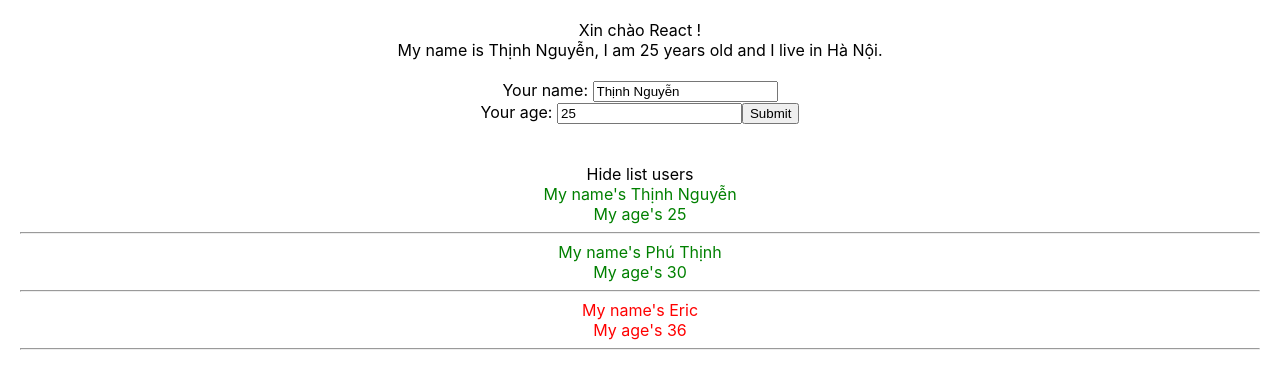
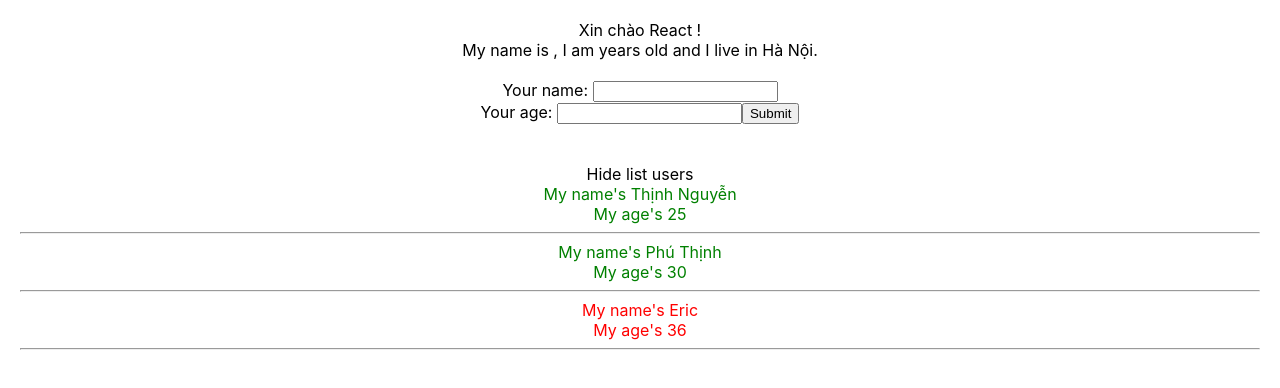
Before and after one commit to Putigol/ReactJS-Tutorial, a React (Create React App) app in the folder base-react-redux/: page / in a window 1280 px wide. Shown: the top 388 px of the page. Built offline with nearby package versions, Linux system fonts and the light colour scheme.

Commit message:
Function as Props

```diff
--- a/base-react-redux/src/components/DisplayInfo.js
+++ b/base-react-redux/src/components/DisplayInfo.js
@@ -26,7 +26,6 @@
         {this.state.isShowListUser && (
           <div>
             {listUser.map((user, index) => {
-              console.log(">>> check user: ", user);
               return (
                 <div key={user.id} className={user.age > 30 ? "red" : "green"}>
                   <div>My name's {user.name}</div>
--- a/base-react-redux/src/components/MyComponent.js
+++ b/base-react-redux/src/components/MyComponent.js
@@ -14,11 +14,24 @@
       ],
     };
   }
+
+  handleAddNewUser = (userObj) => {
+    console.log("userObj: ", userObj);
+    this.setState({
+      listUsers: [userObj, ...this.state.listUsers], //spread operator
+    });
+    // let listUsersCopy = [...this.state.listUsers];
+    // listUsersCopy.push(userObj);
+    // this.setState({
+    //   listUsers: listUsersCopy,
+    // });
+  };
+
   //JSX
   render() {
     return (
       <div>
-        <UserInfo />
+        <UserInfo handleAddNewUser={this.handleAddNewUser} />
         <br />
         <DisplayInfo listUser={this.state.listUsers} />
       </div>
--- a/base-react-redux/src/components/UserInfo.js
+++ b/base-react-redux/src/components/UserInfo.js
@@ -1,9 +1,9 @@
 import React from "react";
 class UserInfo extends React.Component {
   state = {
-    name: "Thịnh Nguyễn",
+    name: "",
     address: "Hà Nội",
-    age: 25,
+    age: "",
   };
 
   handleOnChangeInput = (event) => {
@@ -20,8 +20,14 @@
 
   handleOnSubmit = (event) => {
     event.preventDefault();
-    alert("submit");
+    alert("Submit");
     console.log(this.state);
+
+    this.props.handleAddNewUser({
+      id: Math.floor(Math.random() * 100 + 1) + "-random", //tránh trùng lặp id
+      name: this.state.name,
+      age: this.state.age,
+    });
   };
   render() {
     return (
```
